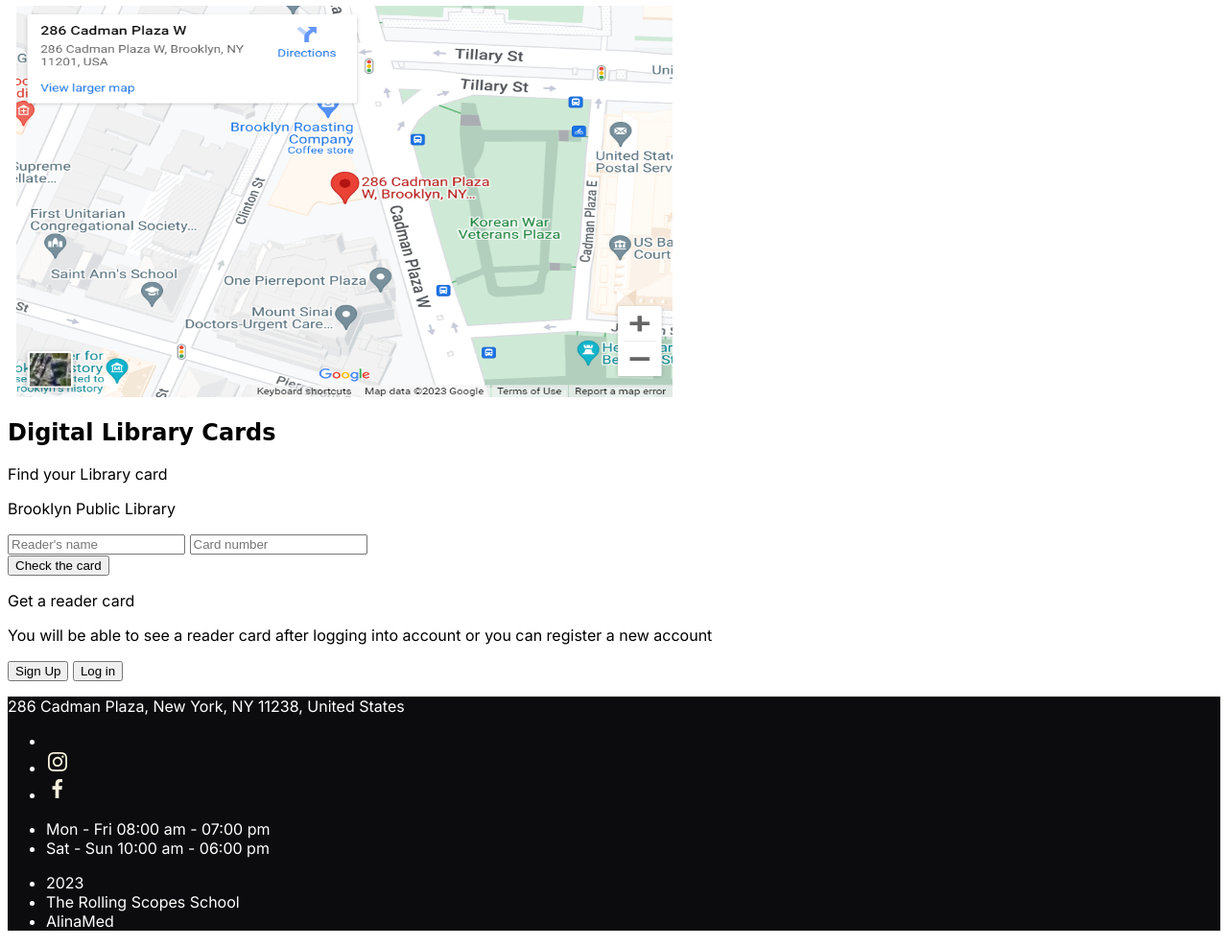
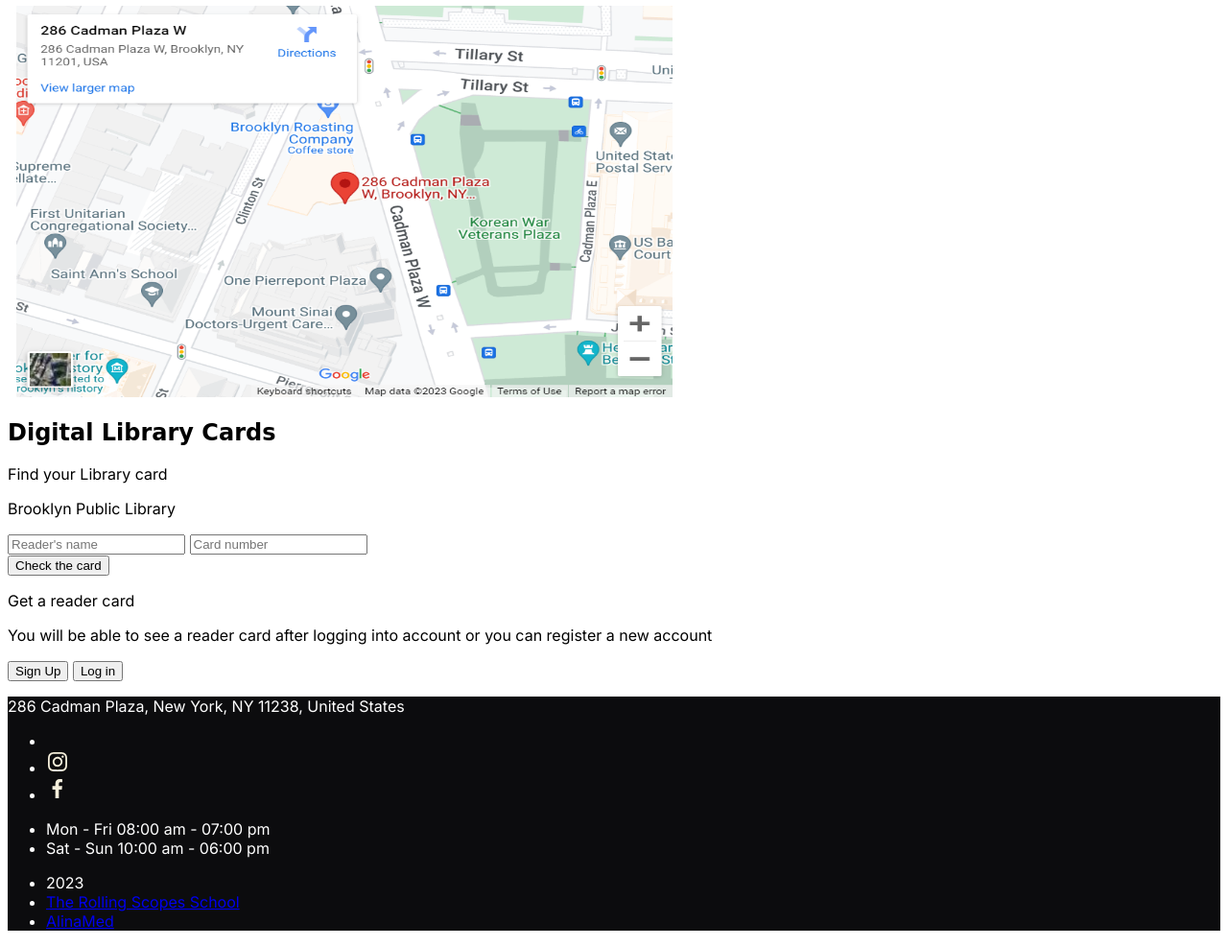
Before and after one commit to AlinaMed/alinamed-JSFEPRESCHOOL2023Q2, a plain HTML site: page library/index.html in a window 1280 px wide. Shown: the part 2312-3298 px from the top of the page at 96% size. Drawn offline with Linux system fonts and the light colour scheme; some icons are missing; a web font is replaced by a local one.

Commit message:
feat: add link in footer

```diff
--- a/library/index.html
+++ b/library/index.html
@@ -167,8 +167,8 @@
         <div class="footer_about-project">
             <ul>
                 <li>2023</li>
-                <li>The Rolling Scopes School</li>
-                <li>AlinaMed</li>
+                <li><a href="https://rs.school/js-stage0/">The Rolling Scopes School</a></li>
+                <li><a href="https://github.com/AlinaMed">AlinaMed</a></li>
             </ul>
 
         </div>
--- a/library/style.css
+++ b/library/style.css
@@ -3,7 +3,9 @@ html{
 }
 
 body{
+
     font-family: 'Inter', sans-serif;
+
 
 
 }
```
